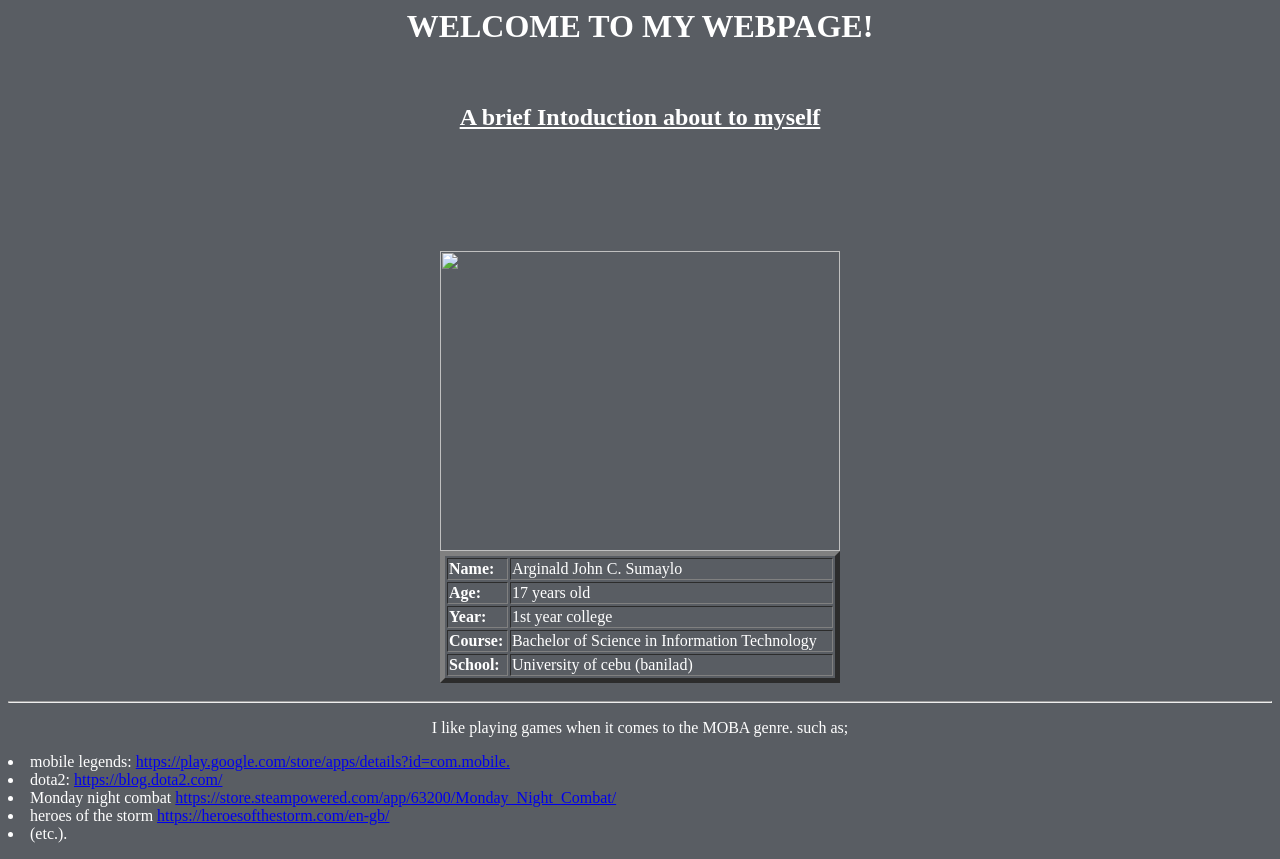
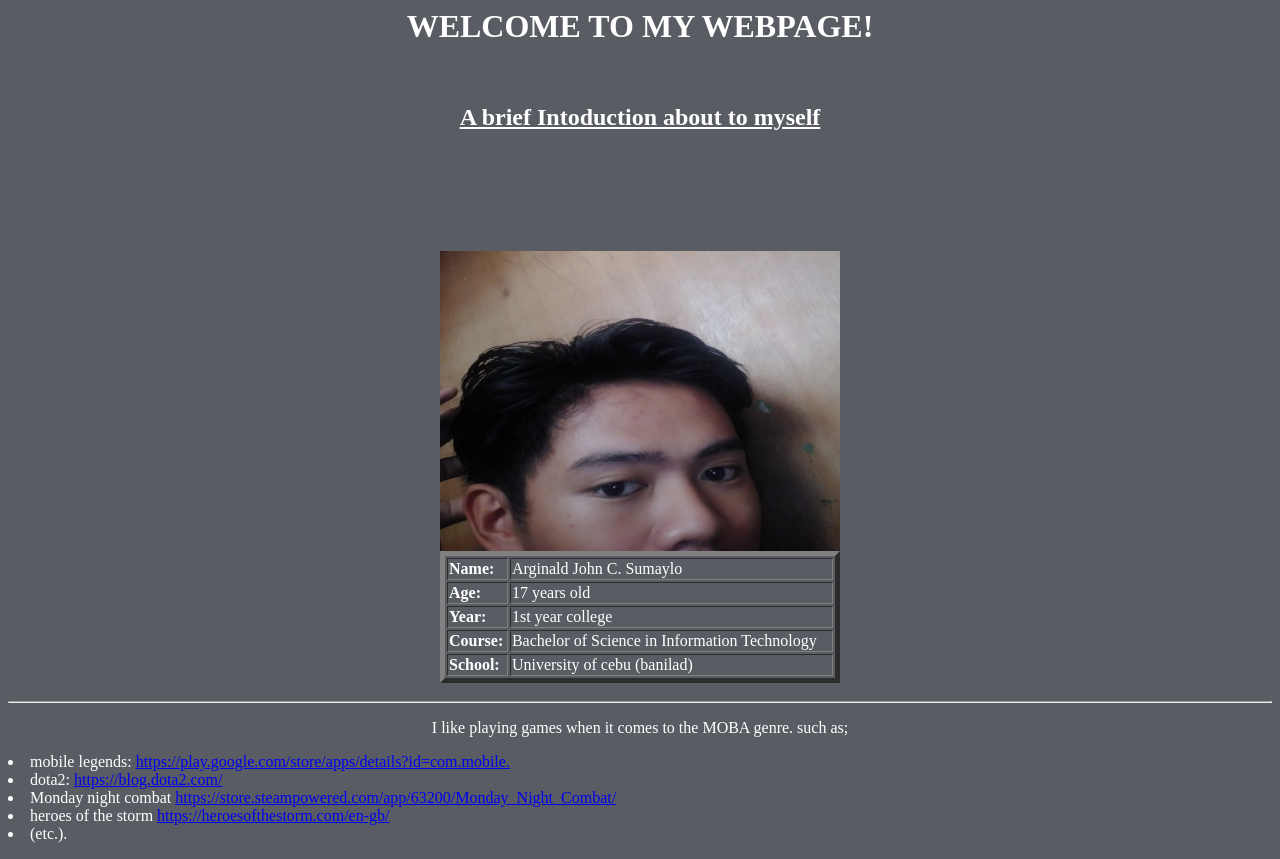
Before and after one commit to ezzzypezzzy/Argi, a plain HTML site: page index.html in a window 1280 px wide. Drawn offline with Linux system fonts and the light colour scheme.

Commit message:
update index.html
for educational purpose only

```diff
--- a/index.html
+++ b/index.html
@@ -12,7 +12,7 @@
 			<h3><marquee behavior="scroll" direction="left" scrollamount="12">===============: The quieter you become, the more you are able to hear :=============== </h3> </marquee>
 		</p>
 		<br>
-		<img src = "github.com/ezzzypezzzy/Argi/blob/master/Images/IMG_20200919_200110.JPG" height="300" width="400"/>
+		<img src = "https://github.com/ezzzypezzzy/Argi/blob/master/Images/IMG_20200919_200110.JPG" height="300" width="400"/>
 		<table align="center" border="5" width="400">
 			<tr>
 				<td><b>Name:</b></td>
```
